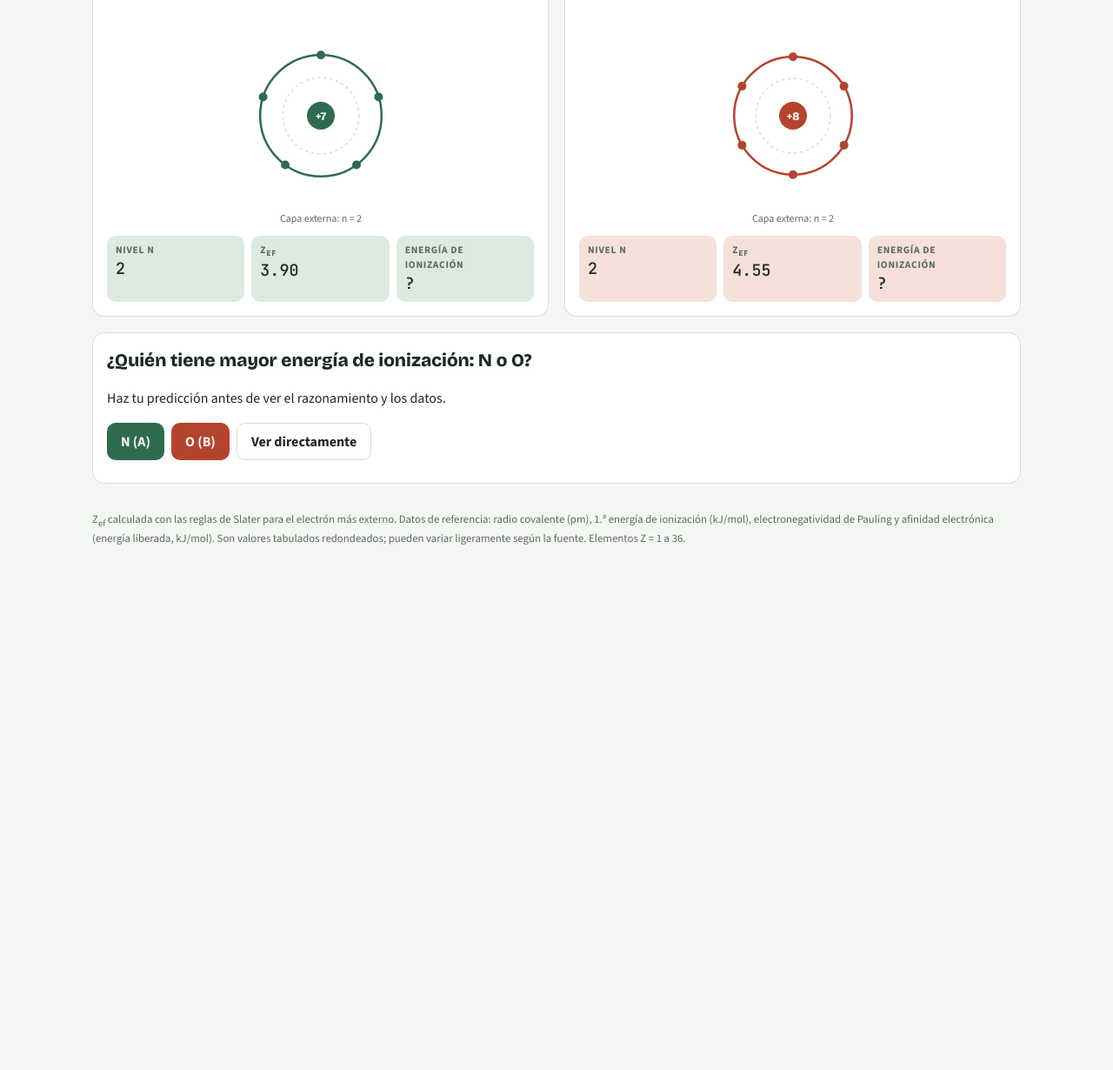
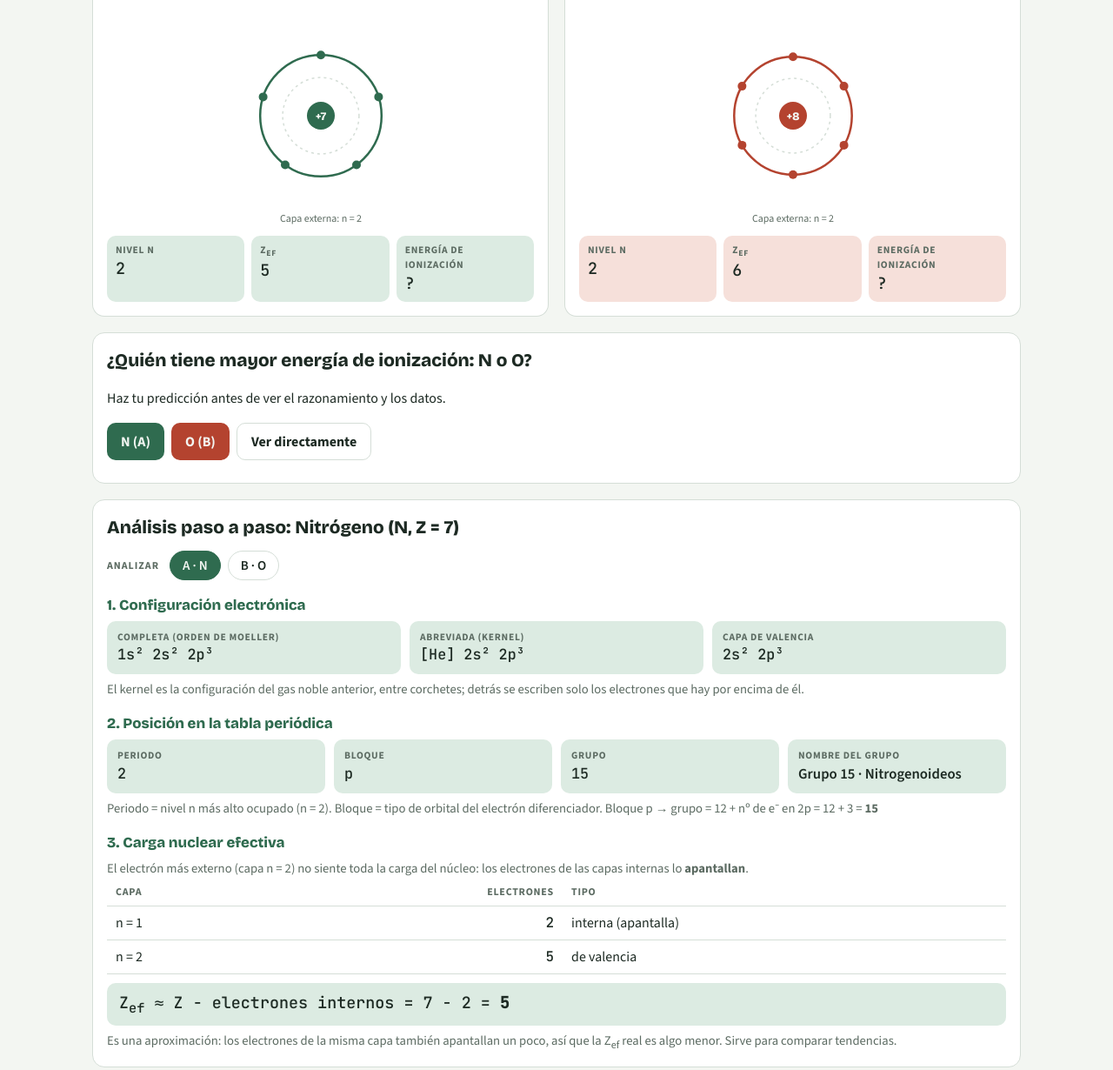
Before and after one commit to IvanPB26/Q2-Sistema-periodico, a plain HTML site: page index.html in a window 1280 px wide. Shown: the part 714-1944 px from the top of the page at 87% size. Before the commit the page ends 1395 px from the top, so only its background shows below. Drawn offline with nearby package versions, Linux system fonts and the light colour scheme.

Commit message:
Add files via upload

```diff
--- a/index.html
+++ b/index.html
@@ -81,6 +81,20 @@ h1{font-family:var(--display);font-weight:800;font-size:clamp(1.6rem,4vw,2.4rem)
 .bfill{height:100%;border-radius:7px;transition:width .5s}
 .brow b{font-family:var(--display)}
 .brow span{font:500 .85rem var(--mono);text-align:right}
+.ana h2{font-family:var(--display);font-size:1.3rem;margin:0 0 4px}
+.ana h3{font-family:var(--display);font-size:1.05rem;margin:16px 0 6px;color:var(--accent)}
+.ana .row{display:grid;grid-template-columns:repeat(auto-fit,minmax(200px,1fr));gap:10px}
+.ana .box{background:var(--accent-soft);border-radius:10px;padding:10px 12px;min-width:0}
+.ana .box span{display:block;font-size:.72rem;text-transform:uppercase;letter-spacing:.06em;color:var(--muted);font-weight:700}
+.ana .box b{font:500 1.05rem var(--mono);overflow-wrap:anywhere}
+.ana .note{font-size:.92rem;color:var(--muted);margin:6px 0 0}
+.stab{width:100%;border-collapse:collapse;font-variant-numeric:tabular-nums;min-width:520px}
+.stab th,.stab td{padding:7px 10px;border-bottom:1px solid var(--line);text-align:left}
+.stab th{font-size:.75rem;text-transform:uppercase;letter-spacing:.06em;color:var(--muted)}
+.stab td.n{font-family:var(--mono);text-align:right}
+.stab tr.tot td{font-weight:700;border-bottom:2px solid var(--accent)}
+.zef{margin-top:10px;font:500 1.15rem var(--mono);background:var(--accent-soft);border-radius:10px;padding:10px 14px}
+.tw{overflow-x:auto}
 .foot{font-size:.8rem;color:var(--muted)}
 @media (prefers-reduced-motion:reduce){.bfill{transition:none}}
 </style>
@@ -121,7 +135,9 @@ h1{font-family:var(--display);font-weight:800;font-size:clamp(1.6rem,4vw,2.4rem)
 
   <section class="panel reason" id="reason"></section>
 
-  <p class="foot">Z<sub>ef</sub> calculada con las reglas de Slater para el electrón más externo. Datos de referencia: radio covalente (pm), 1.ª energía de ionización (kJ/mol), electronegatividad de Pauling y afinidad electrónica (energía liberada, kJ/mol). Son valores tabulados redondeados; pueden variar ligeramente según la fuente. Elementos Z = 1 a 36.</p>
+  <section class="panel ana" id="analysis"></section>
+
+  <p class="foot">Z<sub>ef</sub> aproximada como Z − electrones de las capas internas. Datos de referencia: radio covalente (pm), 1.ª energía de ionización (kJ/mol), electronegatividad de Pauling y afinidad electrónica (energía liberada, kJ/mol). Son valores tabulados redondeados; pueden variar ligeramente según la fuente. Elementos Z = 1 a 36.</p>
 </div>
 
 <script>
@@ -147,19 +163,10 @@ function config(Z){
   return occ;
 }
 function nmax(occ){return Math.max(...Object.keys(occ).map(o=>+o[0]))}
-function slater(Z){
-  const occ=config(Z),n=nmax(occ);
-  let S=0;
-  for(const[o,cnt]of Object.entries(occ)){
-    const on=+o[0],l=o[1];
-    if(on===n&&l!=="d"){S+=(cnt)*(n===1?0.30:0.35)}
-    else if(on===n-1){S+=cnt*0.85}
-    else if(on<n-1){S+=cnt*1}
-    else if(on===n&&l==="d"){S+=cnt*0.35}
-  }
-  // quitar el propio electrón (se ha contado en su grupo)
-  S-= (n===1?0.30:0.35);
-  return {n,zef:+(Z-S).toFixed(2),occ};
+function zefInfo(Z){ // aproximación de clase: Zef ≈ Z − electrones de las capas internas
+  const occ=config(Z),n=nmax(occ);let inner=0;
+  for(const[o,c]of Object.entries(occ)){if(+o[0]<n)inner+=c}
+  return {n,zef:Z-inner,inner,occ};
 }
 const SUP={"0":"⁰","1":"¹","2":"²","3":"³","4":"⁴","5":"⁵","6":"⁶","7":"⁷","8":"⁸","9":"⁹"};
 const sup=k=>String(k).split("").map(c=>SUP[c]).join("");
@@ -227,9 +234,9 @@ function atomSVG(e,info,col){
   <text x="130" y="252" text-anchor="middle" font-size="12" fill="var(--muted)" font-family="var(--body)">Capa externa: n = ${n}</text>
   </svg>`;
 }
-function fmt(v,p){if(v==null)return"—";if(p==="ea"&&v===0)return"≈ 0";return p==="en"?v.toFixed(2):v}
+function fmt(v,p){if(v==null)return"—";if(p==="ea"&&v===0)return"≈ 0";return p==="en"?v.toFixed(2).replace('.',','):v}
 function card(id,Z,who,col){
-  const e=E[Z-1],info=slater(Z);
+  const e=E[Z-1],info=zefInfo(Z);
   const v=P[prop].get(e);
   document.getElementById(id).innerHTML=`
   <div class="chead"><span class="sym">${e.s}</span><span class="nm">${e.name}</span><span class="who">${who}</span></div>
@@ -237,37 +244,42 @@ function card(id,Z,who,col){
   ${atomSVG(e,info,col)}
   <div class="facts">
     <div class="fact"><span>Nivel n</span><b>${info.n}</b></div>
-    <div class="fact"><span>Z<sub>ef</sub></span><b>${info.zef.toFixed(2)}</b></div>
+    <div class="fact"><span>Z<sub>ef</sub></span><b>${info.zef}</b></div>
     <div class="fact"><span>${P[prop].name}</span><b>${revealed?fmt(v,prop):"?"}</b></div>
   </div>`;
 }
 function predict(a,b){ // devuelve Z del elemento con mayor valor predicho y razonamiento
-  const ia=slater(a),ib=slater(b),ea=E[a-1],eb=E[b-1];
+  const ia=zefInfo(a),ib=zefInfo(b),ea=E[a-1],eb=E[b-1];
   const bigRadius=(p)=>p==="r";
   let steps=[],winner,factor;
   if(ia.n!==ib.n){
     const hiN=ia.n>ib.n?a:b,loN=hiN===a?b:a;
     factor="n";
-    steps.push(`<b>Compara n.</b> ${E[hiN-1].s} tiene su electrón externo en n = ${slater(hiN).n} y ${E[loN-1].s} en n = ${slater(loN).n}. Ese electrón de ${E[hiN-1].s} está en una capa más alejada del núcleo.`);
+    steps.push(`<b>Compara n.</b> ${E[hiN-1].s} tiene su electrón externo en n = ${zefInfo(hiN).n} y ${E[loN-1].s} en n = ${zefInfo(loN).n}. Ese electrón de ${E[hiN-1].s} está en una capa más alejada del núcleo.`);
     if(prop==="r"){winner=hiN;steps.push(`Más capas → <b>mayor radio</b> para ${E[hiN-1].s}.`)}
     else{winner=loN;steps.push(`Un electrón más lejano está menos atraído → ${E[hiN-1].s} lo cede con más facilidad y atrae menos electrones ajenos. Predicción: <b>${P[prop].name} mayor en ${E[loN-1].s}</b>.`)}
   }else{
     factor="zef";
+    if(ia.zef===ib.zef){
+      steps.push(`<b>Compara n.</b> Ambos tienen el electrón externo en n = ${ia.n}.`);
+      steps.push(`<b>Compara Z<sub>ef</sub>.</b> Los dos tienen Z<sub>ef</sub> ≈ ${ia.zef}: los electrones nuevos entran en la subcapa interna ${ia.n-1}d, que cuenta como capa interna. Con esta aproximación <b>no se puede predecir</b> cuál es mayor.`);
+      return{winner:null,steps,factor:"zef"};
+    }
     const hiZ=ia.zef>=ib.zef?a:b,loZ=hiZ===a?b:a;
     steps.push(`<b>Compara n.</b> Ambos tienen el electrón externo en n = ${ia.n}: la distancia de capa es la misma, decide la Z<sub>ef</sub>.`);
-    steps.push(`<b>Compara Z<sub>ef</sub>.</b> ${E[hiZ-1].s}: ${slater(hiZ).zef.toFixed(2)} frente a ${E[loZ-1].s}: ${slater(loZ).zef.toFixed(2)}. El núcleo de ${E[hiZ-1].s} atrae con más fuerza a sus electrones externos.`);
+    steps.push(`<b>Compara Z<sub>ef</sub>.</b> ${E[hiZ-1].s}: ${zefInfo(hiZ).zef} frente a ${E[loZ-1].s}: ${zefInfo(loZ).zef}. El núcleo de ${E[hiZ-1].s} atrae con más fuerza a sus electrones externos.`);
     if(prop==="r"){winner=loZ;steps.push(`Más atracción → nube más contraída → <b>mayor radio en ${E[loZ-1].s}</b>.`)}
     else{winner=hiZ;steps.push(`Más atracción → cuesta más arrancar un electrón y se atraen más los ajenos. Predicción: <b>${P[prop].name} mayor en ${E[hiZ-1].s}</b>.`)}
   }
   return{winner,steps,factor};
 }
 function explainMismatch(a,b,pr,realW){
-  const ea=E[a-1],eb=E[b-1],ia=slater(a),ib=slater(b);
+  const ea=E[a-1],eb=E[b-1],ia=zefInfo(a),ib=zefInfo(b);
   const other=realW===a?b:a,W=E[realW-1],O=E[other-1];
   if(pr==="en"&&(ea.en==null||eb.en==null))return"";
   if(pr==="ie"&&ia.n===ib.n){
     const lw=lastSub(realW),lo=lastSub(other);
-    if(lw.p===0&&lw.s===2&&lo.p===1)return`<b>Anomalía s² / p¹.</b> ${O.s} pierde su único electrón p, que es más energético y está más apantallado que los electrones ${slater(realW).n}s de ${W.s}. Por eso ${O.s} se ioniza con menos energía aunque su Z<sub>ef</sub> sea mayor.`;
+    if(lw.p===0&&lw.s===2&&lo.p===1)return`<b>Anomalía s² / p¹.</b> ${O.s} pierde su único electrón p, que es más energético y está más apantallado que los electrones ${zefInfo(realW).n}s de ${W.s}. Por eso ${O.s} se ioniza con menos energía aunque su Z<sub>ef</sub> sea mayor.`;
     if(lw.p===3&&lo.p===4)return`<b>Anomalía p³ / p⁴.</b> ${W.s} tiene la subcapa p semillena (un electrón en cada orbital), configuración especialmente estable. En ${O.s} el electrón que se arranca está apareado y la repulsión entre los dos electrones del mismo orbital facilita arrancarlo.`;
   }
   if(pr==="ea"){
@@ -276,14 +288,63 @@ function explainMismatch(a,b,pr,realW){
     if(zero.length)return`<b>${zero.join(" y ")}: afinidad ≈ 0 o positiva.</b> El electrón entrante tendría que ir a una subcapa nueva y más energética (subcapa llena: gases nobles, grupo 2, grupo 12) o romper una subcapa p semillena estable (N). No se libera energía apreciable.`;
   }
   if(block(a)==="d"&&block(b)==="d")return`<b>Metales de transición.</b> El electrón diferenciador entra en la subcapa interna (n−1)d, que apantalla casi por completo el aumento de carga del núcleo. La Z<sub>ef</sub> sobre los electrones 4s apenas cambia, así que la tendencia es muy suave y aparecen irregularidades pequeñas.`;
-  if(ia.n!==ib.n)return`<b>n y Z<sub>ef</sub> cambian a la vez.</b> ${W.s} está en una capa más alejada, pero su Z<sub>ef</sub> (${slater(realW).zef.toFixed(2)}) es bastante mayor que la de ${O.s} (${slater(other).zef.toFixed(2)}). Aquí pesa más el aumento de carga nuclear efectiva que la distancia. Las reglas de tendencia funcionan bien dentro de un grupo o de un periodo; en diagonal hay que tener cuidado.`;
+  if(ia.n!==ib.n)return`<b>n y Z<sub>ef</sub> cambian a la vez.</b> ${W.s} está en una capa más alejada, pero su Z<sub>ef</sub> (${zefInfo(realW).zef}) es bastante mayor que la de ${O.s} (${zefInfo(other).zef}). Aquí pesa más el aumento de carga nuclear efectiva que la distancia. Las reglas de tendencia funcionan bien dentro de un grupo o de un periodo; en diagonal hay que tener cuidado.`;
   return`<b>Diferencia pequeña.</b> Los valores son muy parecidos y las reglas sencillas no bastan para decidir; influyen detalles de la estructura electrónica.`;
+}
+
+const GNAME={1:"Grupo 1 · Metales alcalinos",2:"Grupo 2 · Metales alcalinotérreos",13:"Grupo 13 · Térreos (grupo del boro)",14:"Grupo 14 · Carbonoideos",15:"Grupo 15 · Nitrogenoideos",16:"Grupo 16 · Calcógenos o anfígenos",17:"Grupo 17 · Halógenos",18:"Grupo 18 · Gases nobles"};
+function groupName(Z){const g=group(Z);if(Z===1)return"Grupo 1 · el H no es un metal alcalino (no metal)";if(g>=3&&g<=12)return"Grupo "+g+" · Metales de transición";return GNAME[g]}
+function fullCfg(Z){const occ=config(Z);return["1s","2s","2p","3s","3p","4s","3d","4p"].filter(o=>occ[o]).map(o=>o+sup(occ[o])).join(" ")}
+let anaWho="A";
+function analysis(){
+  const Z=anaWho==="A"?A:B,e=E[Z-1],occ=config(Z),n=nmax(occ),g=group(Z),bl=block(Z);
+  const ns=occ[n+"s"]||0,np=occ[n+"p"]||0,nd=occ[(n-1)+"d"]||0;
+  let rule;
+  if(Z===2)rule="He: 1s² tiene 2 e⁻ de valencia como el grupo 2, pero se coloca en el grupo 18 porque su capa está completa (gas noble).";
+  else if(bl==="s")rule=`Bloque s → grupo = nº de e⁻ en ${n}s = <b>${ns}</b>`;
+  else if(bl==="p")rule=`Bloque p → grupo = 12 + nº de e⁻ en ${n}p = 12 + ${np} = <b>${g}</b>`;
+  else rule=`Bloque d → grupo = e⁻ en ${n}s + e⁻ en ${n-1}d = ${ns} + ${nd} = <b>${g}</b>`;
+  const exc=(Z===24||Z===29)?`<p class="note"><b>Excepción:</b> por el orden de Moeller saldría ${Z===24?"3d⁴ 4s²":"3d⁹ 4s²"}, pero es más estable ${Z===24?"3d⁵ 4s¹ (subcapa d semillena)":"3d¹⁰ 4s¹ (subcapa d llena)"}.</p>`:"";
+  const shells={};for(const[o,c]of Object.entries(occ)){shells[o[0]]=(shells[o[0]]||0)+c}
+  const inner=Object.entries(shells).filter(([k])=>+k<n).reduce((a,[,c])=>a+c,0);
+  document.getElementById("analysis").innerHTML=`
+  <div class="chead"><h2>Análisis paso a paso: ${e.name} (${e.s}, Z = ${Z})</h2></div>
+  <div class="bar" style="margin:6px 0 4px"><span class="lbl">Analizar</span>
+    <button class="chip" id="anaA" aria-pressed="${anaWho==="A"}">A · ${E[A-1].s}</button>
+    <button class="chip" id="anaB" aria-pressed="${anaWho==="B"}">B · ${E[B-1].s}</button></div>
+
+  <h3>1. Configuración electrónica</h3>
+  <div class="row">
+    <div class="box"><span>Completa (orden de Moeller)</span><b>${fullCfg(Z)}</b></div>
+    <div class="box"><span>Abreviada (kernel)</span><b>${cfgText(Z)}</b></div>
+    <div class="box"><span>Capa de valencia</span><b>${n}s${sup(ns)}${np?" "+n+"p"+sup(np):""}${bl==="d"?" (+ "+(n-1)+"d"+sup(nd)+")":""}</b></div>
+  </div>${exc}
+  <p class="note">El kernel es la configuración del gas noble anterior, entre corchetes; detrás se escriben solo los electrones que hay por encima de él.</p>
+
+  <h3>2. Posición en la tabla periódica</h3>
+  <div class="row">
+    <div class="box"><span>Periodo</span><b>${period(Z)}</b></div>
+    <div class="box"><span>Bloque</span><b>${bl}</b></div>
+    <div class="box"><span>Grupo</span><b>${g}</b></div>
+    <div class="box"><span>Nombre del grupo</span><b style="font-family:var(--body);font-weight:600">${groupName(Z)}</b></div>
+  </div>
+  <p class="note">Periodo = nivel n más alto ocupado (n = ${n}). Bloque = tipo de orbital del electrón diferenciador. ${rule}</p>
+
+  <h3>3. Carga nuclear efectiva</h3>
+  <p class="note">El electrón más externo (capa n = ${n}) no siente toda la carga del núcleo: los electrones de las capas internas lo <b>apantallan</b>.</p>
+  <div class="tw"><table class="stab"><thead><tr><th>Capa</th><th style="text-align:right">Electrones</th><th>Tipo</th></tr></thead><tbody>
+  ${Object.keys(shells).sort().map(k=>`<tr><td>n = ${k}</td><td class="n">${shells[k]}</td><td>${+k<n?"interna (apantalla)":"de valencia"}</td></tr>`).join("")}
+  </tbody></table></div>
+  <div class="zef">Z<sub>ef</sub> ≈ Z − electrones internos = ${Z} − ${inner} = <b>${Z-inner}</b></div>
+  <p class="note">Es una aproximación: los electrones de la misma capa también apantallan un poco, así que la Z<sub>ef</sub> real es algo menor. Sirve para comparar tendencias.${bl==="d"?" En los metales de transición los electrones (n−1)d cuentan como internos, por eso todos salen con Z<sub>ef</sub> ≈ 2 o 1.":""}</p>`;
+  document.getElementById("anaA").onclick=()=>{anaWho="A";analysis()};
+  document.getElementById("anaB").onclick=()=>{anaWho="B";analysis()};
 }
 function render(){
   document.querySelectorAll("[data-p]").forEach(b=>b.setAttribute("aria-pressed",b.dataset.p===prop));
   document.querySelectorAll("[data-s]").forEach(b=>b.setAttribute("aria-pressed",b.dataset.s===slot));
   drawTable();
-  card("cardA",A,"A","--accent");card("cardB",B,"B","--warm");
+  card("cardA",A,"A","--accent");card("cardB",B,"B","--warm");analysis();
   const ea=E[A-1],eb=E[B-1],va=P[prop].get(ea),vb=P[prop].get(eb);
   const rs=document.getElementById("reason");
   if(prop==="en"&&(va==null||vb==null)){
@@ -306,8 +367,9 @@ function render(){
   html+=`<div class="bars">${[[ea,va,"var(--accent)"],[eb,vb,"var(--warm)"]].map(([e,v,c])=>`<div class="brow"><b>${e.s}</b><div class="btrack"><div class="bfill" style="width:${Math.max(2,(v||0)/maxv*100)}%;background:${c}"></div></div><span>${fmt(v,prop)} ${P[prop].unit}</span></div>`).join("")}</div>`;
   let realW=null;
   if(va!==vb)realW=va>vb?A:B;
-  const okPred=realW===pr.winner;
+  const okPred=realW===pr.winner;const noPred=pr.winner===null;
   if(realW===null){html+=`<div class="verdict v-warn">Los dos valores tabulados son iguales: aquí la tendencia no permite distinguirlos.</div>`}
+  else if(noPred){html+=`<div class="verdict v-warn">Según los datos, ${P[prop].name} mayor en ${E[realW-1].s}. ${explainMismatch(A,B,prop,realW)}</div>`}
   else if(okPred){html+=`<div class="verdict v-ok">✓ Los datos confirman la predicción: ${P[prop].name} mayor en ${E[realW-1].s}.</div>`}
   else{html+=`<div class="verdict v-warn">⚠ Los datos no siguen la tendencia: ${P[prop].name} mayor en ${E[realW-1].s}. ${explainMismatch(A,B,prop,realW)}</div>`}
   if(guess!==null&&realW!==null){html+=`<p class="hint" style="margin-top:10px">Tu predicción: <b>${E[guess-1].s}</b> — ${guess===realW?"acertada.":"no coincide con los datos. Repasa el paso que decide: "+(pr.factor==="n"?"el nivel n.":"la Z<sub>ef</sub>.")}</p>`}
```
Also changed, not shown: 1 other file.
